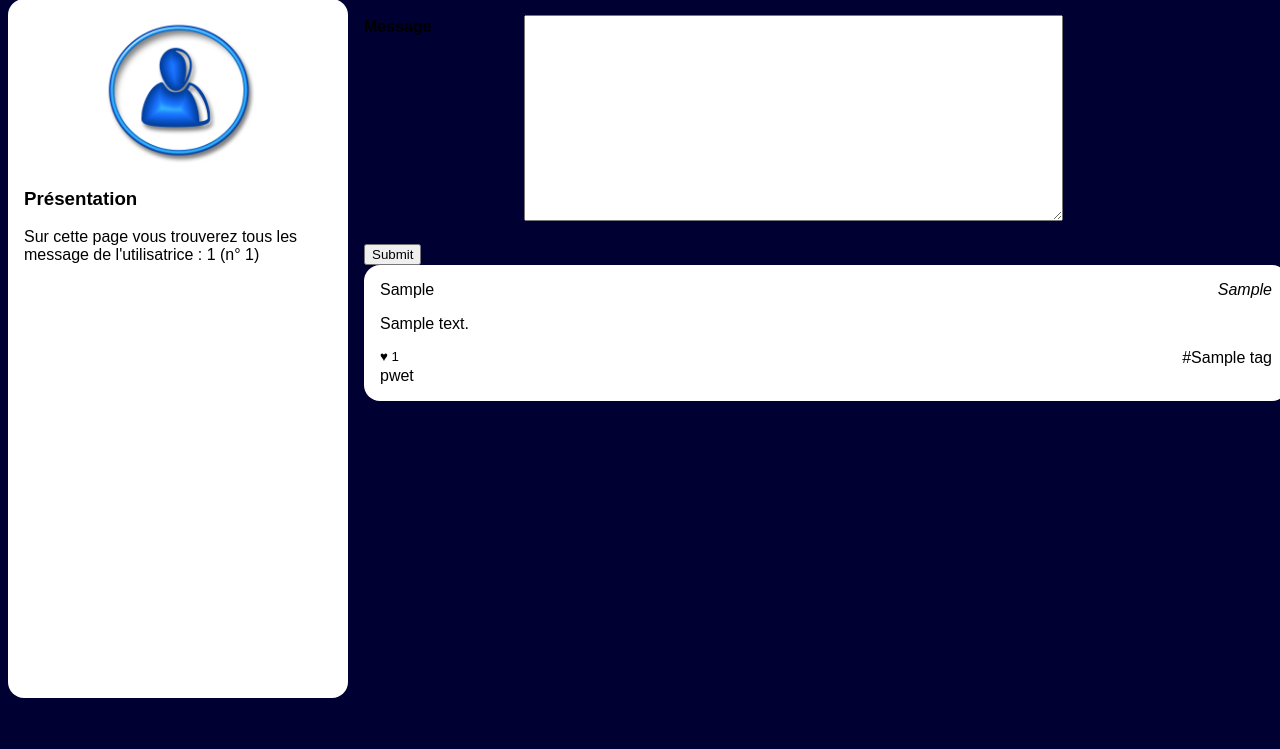
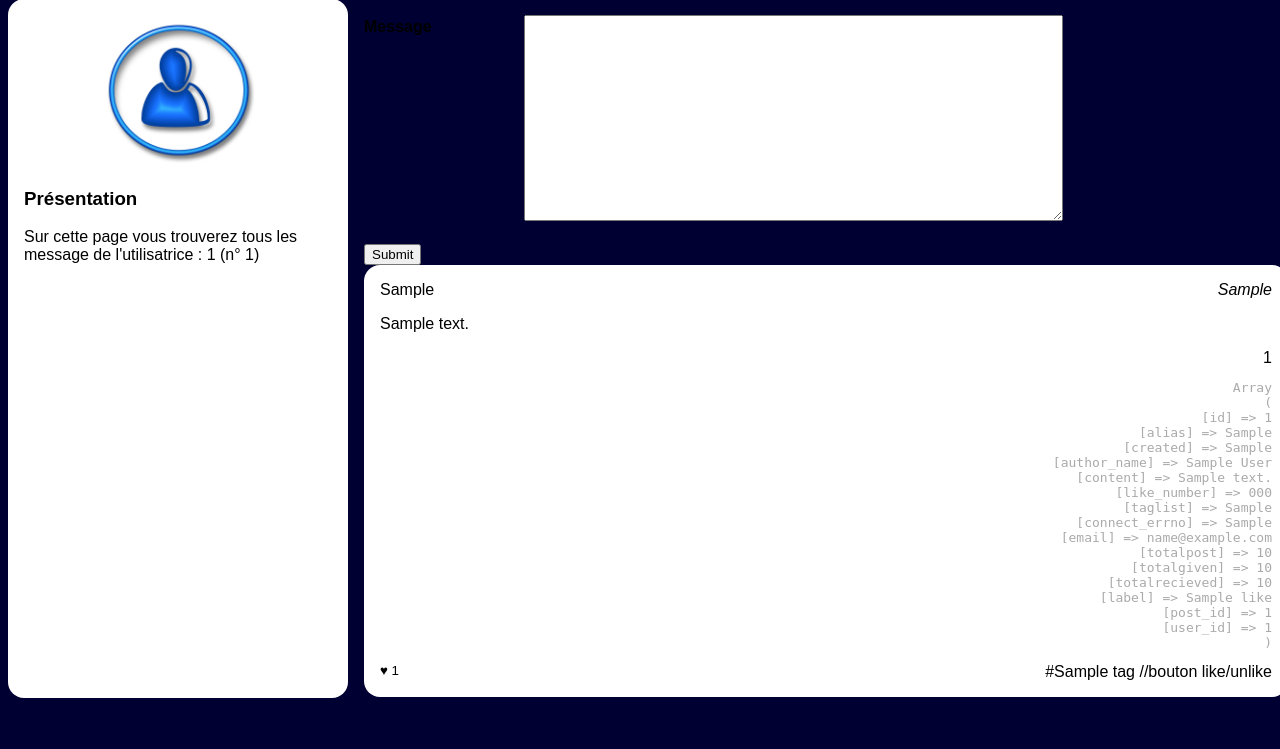
Before and after one commit to adatechschool/projet-collectif-reseau-social-php-printteam, a PHP site: page /wall.php?user_id=1 in a window 1280 px wide. Shown: the part 125-874 px from the top of the page. Run offline with PHP 8.4, Linux system fonts and the light colour scheme; the visitor is signed in with stand-in values (Sample User, id 1); tables that the repository leaves empty or names only in its code hold one stand-in row (values such as "Sample post"); a stand-in replaces the project's code that opens the database connection.

Commit message:
requete sql fonctionnelle vers table likes

```diff
--- a/resoc_n3/like.php
+++ b/resoc_n3/like.php
@@ -1,18 +1,27 @@
 <?php
 include "connect.php";
 
+//<bouton> id name
+//$id du post qu'on doit récupérer dans la requel sql
+//$lesInformations --> l'id du post
+$prout = $post['id'];
 
 
-if(isset($_POST["post_id"]) && isset($_SESSION["connected_id"])){
-    $userId= $_SESSION["connect_id"];
+if(isset($post['id']) && isset($_SESSION["connected_id"])){
+    $connectionId= $_SESSION["connected_id"]; //id de moi connecté
+    echo $connectionId;
 
+    // Vérifier si j'ai déjà à déjà aimé ce post
+    //requete SQL pour vérifier si la ligne existe dans la BDD
+    $checkLikeQuery ="SELECT * FROM likes WHERE user_id = $connectionId AND post_id=$prout";
+    $infosLikes=$mysqli->query($checkLikeQuery);
+    $result = $infosLikes->fetch_assoc();
 
-    // Vérifier si l'utilisateur à déjà aimé ce post
-    $checkLikeQuery ="SELECT * FROM likes WHERE user_id = $userId AND post_id=$postId";
-    $result=$mysqli->query($$checkLikeQuery);
+echo "<pre>" . print_r($result, 1) . "</pre>";
 
-
-
+    //var_dump($result);
+//si $result->num_rows est <1 alors on like
+//else $result->num_rows >0 alors on unlike
 
 }else{
     echo "pwet";
--- a/resoc_n3/wall.php
+++ b/resoc_n3/wall.php
@@ -60,7 +60,7 @@
                  * Etape 3: récupérer tous les messages de l'utilisatrice
                  */
                 $laQuestionEnSql = "
-                    SELECT posts.content, posts.created, users.alias as author_name,
+                    SELECT posts.content, posts.created, users.alias as author_name, posts.id,
                     COUNT(likes.id) as like_number, GROUP_CONCAT(DISTINCT tags.label) AS taglist
                     FROM posts
                     JOIN users ON  users.id=posts.user_id
@@ -76,12 +76,12 @@
                 {
                     echo("Échec de la requete : " . $mysqli->error);
                 }
-
                 /**
                  * Etape 4: @todo Parcourir les messsages et remplir correctement le HTML avec les bonnes valeurs php
                  */
                 while ($post = $lesInformations->fetch_assoc())
                 {
+
                     //echo "<pre>" . print_r($post, 1) . "</pre>";
                     ?>
                     <article>
@@ -93,14 +93,13 @@
                             <p><?= $post['content']?></p>
                         </div>
                         <footer>
-                            <form action="like.php" method="get">
-                                <a href="like.php?post_id=29">
+                                <a href="like.php?post_id=<?php echo $post['id']?>">
+                                    <?php include("like.php");  ?>
                                     <small>♥ <?= $post['like_number']?></small>
                                 </a>
-                            </form>
                             <a href="">#<?= $post['taglist']?></a>
+                            //bouton like/unlike
                         </footer>
-                        <?php include("like.php");  ?>
                     </article>
                 <?php } ?>
                 <?php
```
